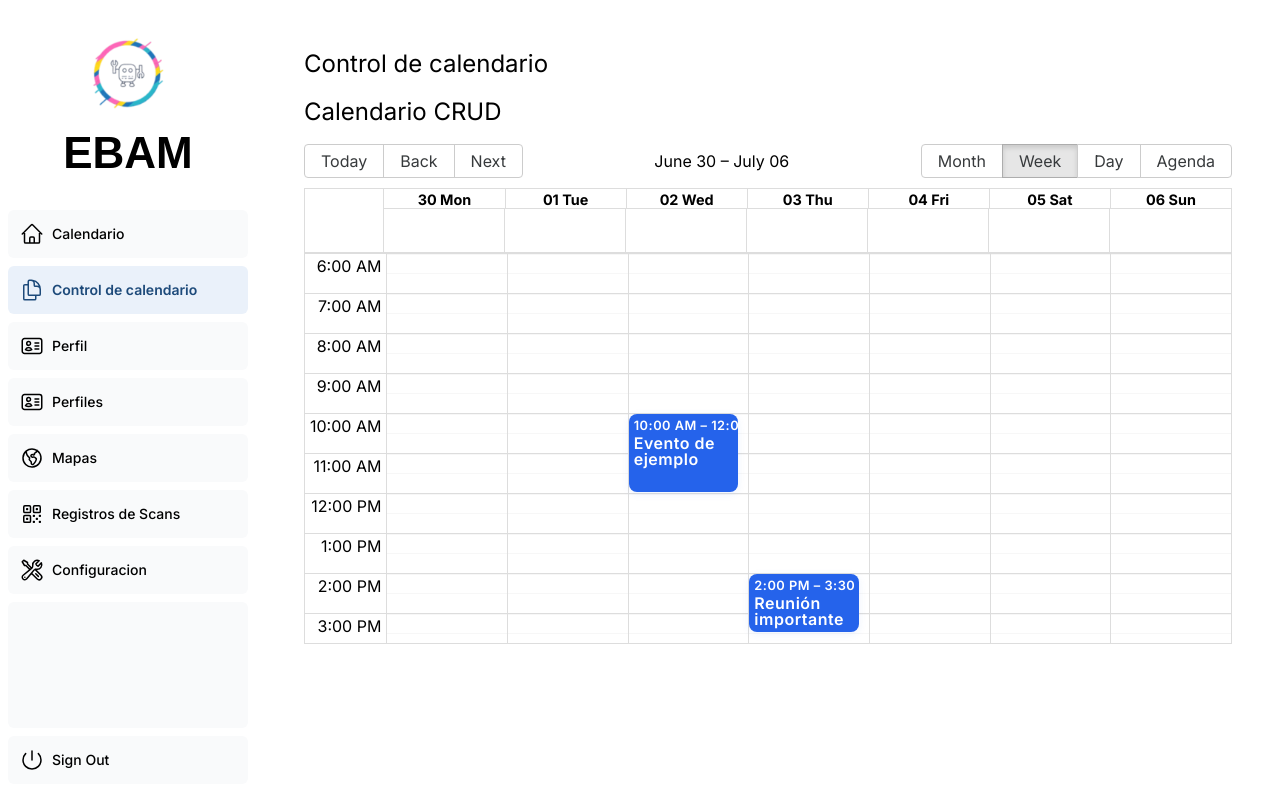
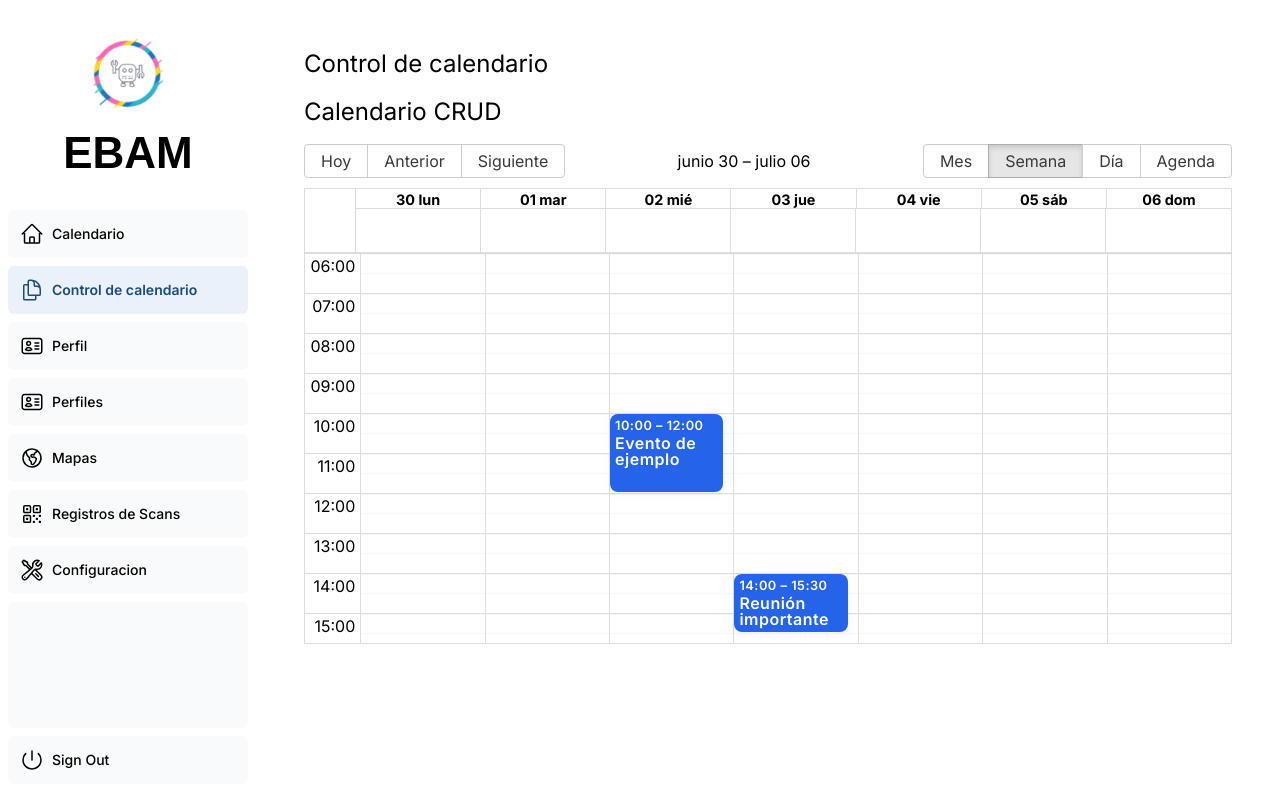
Before and after one commit to AbrahamSanchezDev/EBAM-PI, a Next.js app: page /dashboard/control-calendario in a window 1280 px wide. Built offline with nearby package versions, Linux system fonts and the light colour scheme; a web font is replaced by a local one.

Commit message:
cambio de idioma a calendario

```diff
--- a/app/componentes/CrudCalendar.tsx
+++ b/app/componentes/CrudCalendar.tsx
@@ -286,7 +286,24 @@ export default function CrudCalendar() {
     defaultDate: new Date(2025, 6, 2),
     scrollToTime: new Date(1970, 1, 1, 6),
   }), []);
-
+const messages = {
+  date: "Fecha",
+  time: "Hora",
+  event: "Evento",
+  allDay: "Todo el día",
+  week: "Semana",
+  work_week: "Semana laboral",
+  day: "Día",
+  month: "Mes",
+  previous: "Anterior",
+  next: "Siguiente",
+  yesterday: "Ayer",
+  tomorrow: "Mañana",
+  today: "Hoy",
+  agenda: "Agenda",
+  noEventsInRange: "No hay eventos en este rango.",
+  showMore: (total: number) => `+ Ver más (${total})`,
+};
   return (
     <Fragment>
       <h1 className="mb-4 text-xl md:text-2xl">Calendario CRUD</h1>
@@ -303,6 +320,8 @@ export default function CrudCalendar() {
           scrollToTime={scrollToTime}
           style={{ height: 500 }}
           eventPropGetter={eventStyleGetter}
+          messages={messages}
+          culture="es"
         />
       </div>
       {selectedEvent && (
```
Also changed, not shown: app/dashboard/control-calendario/CrudCalendar.tsx (deleted).
